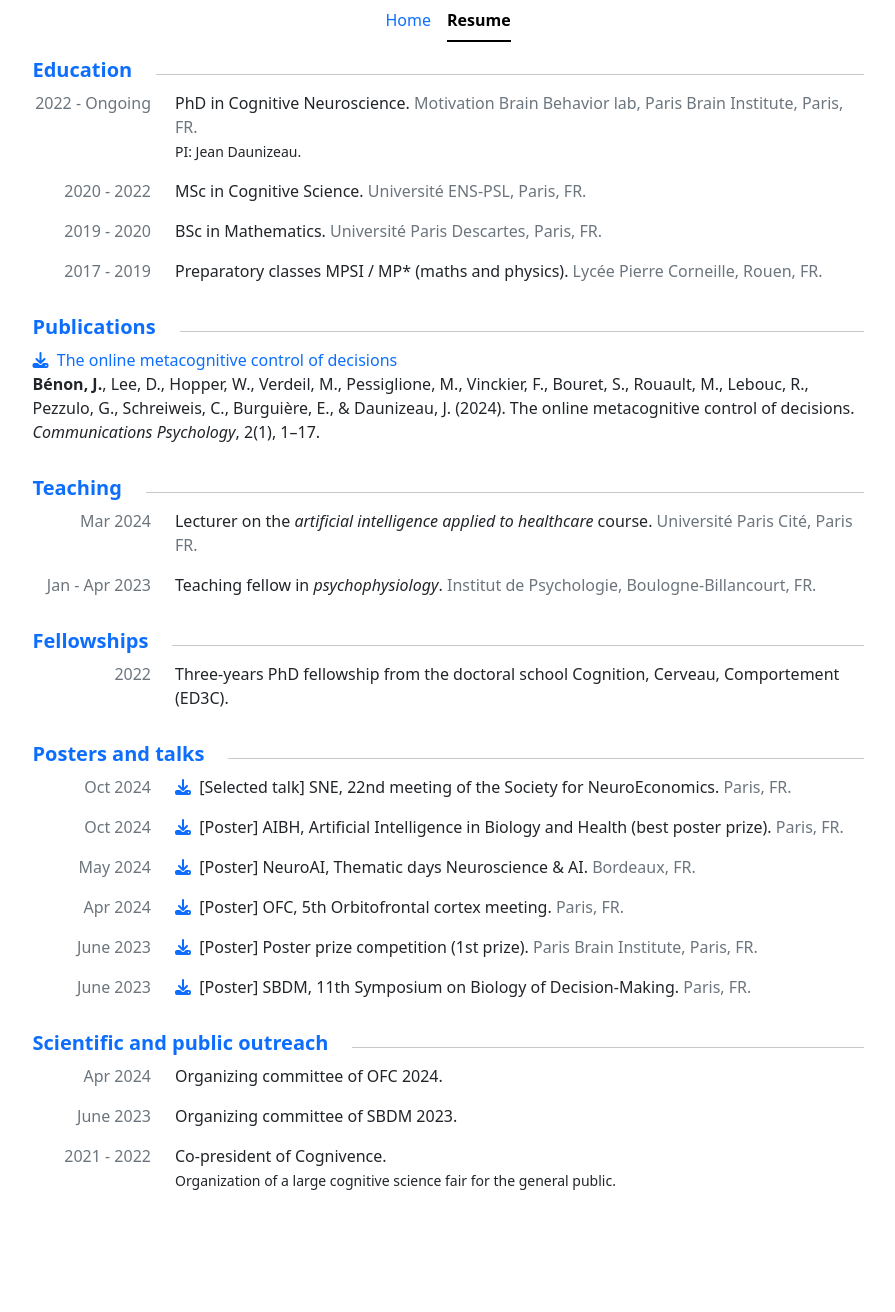
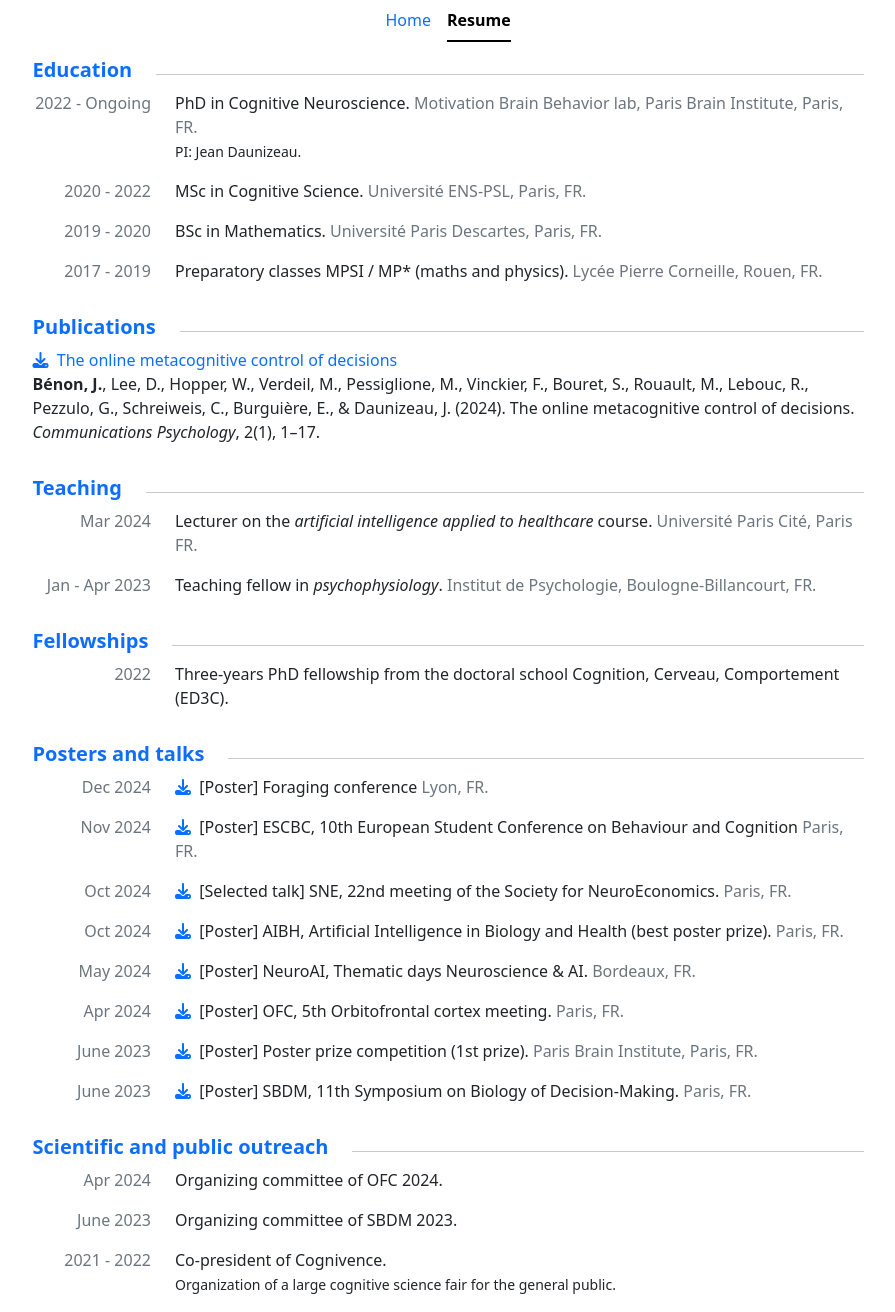
Before and after one commit to jbenon/jbenon.github.io, a Jekyll site: the page built from resume.html, in a window 1280 px wide. Shown: the whole page, without its empty margins (192-1087 px from the left). Built offline with Jekyll 4.4.1, drawn with Linux system fonts in a browser that asks for light colours; nearby versions of some CDN libraries; before the commit the page ends 1208 px from its top, so only the background shows below that.

Commit message:
Add ESCBC and foraging conf posters

```diff
--- a/_data/resume.yml
+++ b/_data/resume.yml
@@ -64,6 +64,20 @@
 # ===== POSTERS ===== #
 - title: Posters and talks
   items:
+    - title: Foraging conference
+      type: Poster
+      title-link: https://sites.google.com/view/foragingconference/home
+      title-tooltip: Visit the conference website
+      date: Dec 2024
+      place: Lyon, FR.
+      pdf: Poster_2024_ForagingConf
+    - title: ESCBC, 10th European Student Conference on Behaviour and Cognition
+      type: Poster
+      title-link: https://escbc.org/
+      title-tooltip: Visit the conference website
+      date: Nov 2024
+      place: Paris, FR.
+      pdf: Poster_2024_OFC-NeuroAI-AIBH-ESCBC
     - title: SNE, 22nd meeting of the Society for NeuroEconomics.
       type: Selected talk
       title-link: https://neuroeconomics.org/2024-meeting/
@@ -77,21 +91,21 @@
       title-tooltip: Visit the symposium website
       date: Oct 2024
       place: Paris, FR.
-      pdf: Poster_2024_OFC-NeuroAI-AIBH
+      pdf: Poster_2024_OFC-NeuroAI-AIBH-ESCBC
     - title: NeuroAI, Thematic days Neuroscience & AI.
       type: Poster
       title-link: https://www.neurosciences.asso.fr/JT2024/
       title-tooltip: Visit the conference website
       date: May 2024
       place: Bordeaux, FR.
-      pdf: Poster_2024_OFC-NeuroAI-AIBH
+      pdf: Poster_2024_OFC-NeuroAI-AIBH-ESCBC
     - title: OFC, 5th Orbitofrontal cortex meeting.
       type: Poster
       title-link: https://ofcconf.wixsite.com/ofc2024
       title-tooltip: Visit the conference website
       date: Apr 2024
       place: Paris, FR.
-      pdf: Poster_2024_OFC-NeuroAI-AIBH
+      pdf: Poster_2024_OFC-NeuroAI-AIBH-ESCBC
     - title: Poster prize competition (1st prize).
       type: Poster
       title-link: https://www.ajites.fr/our-activities/poster-prize
```
Also changed, not shown: 3 other files.
